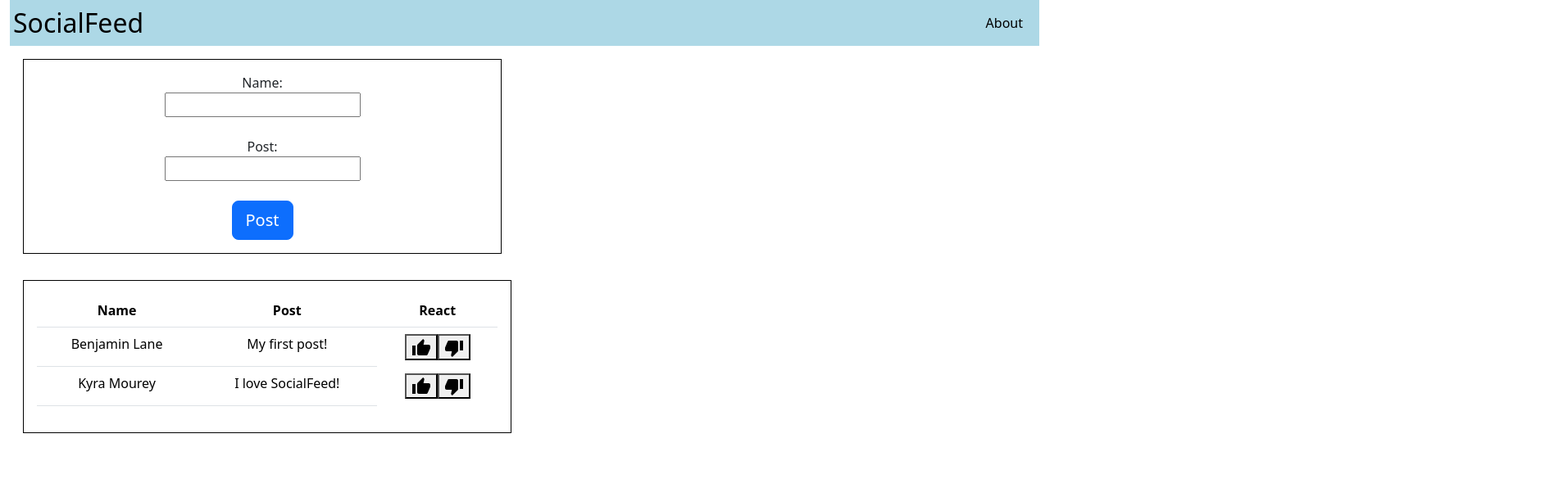
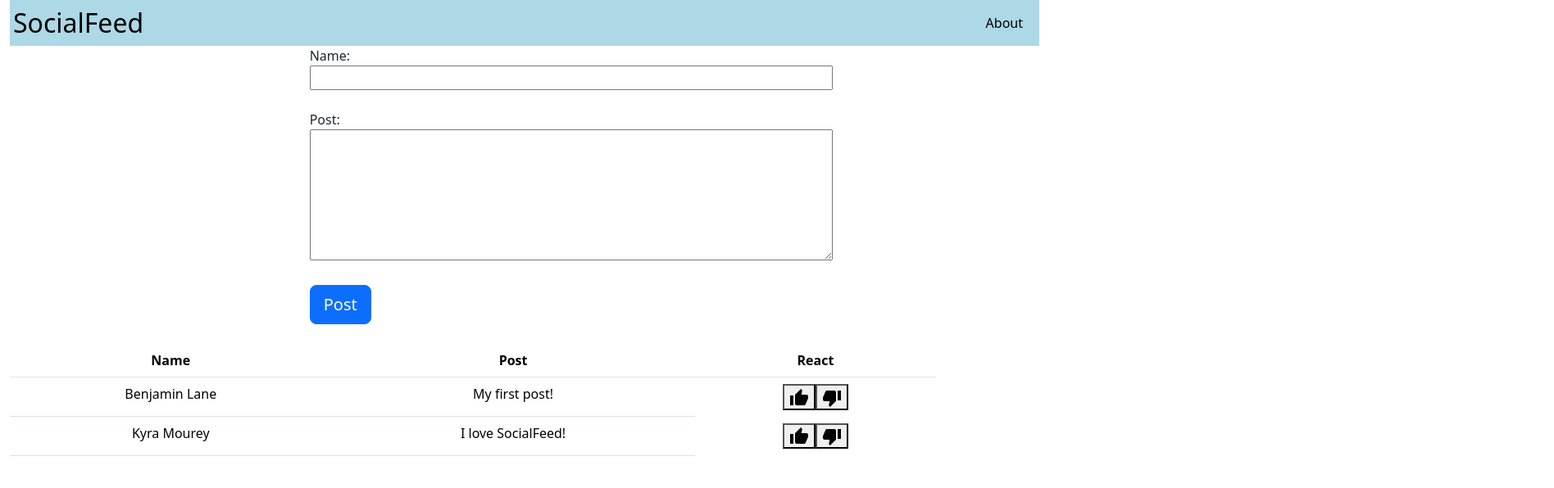
Before and after one commit to Benjameslane/Social_Feed1, a React (Create React App) app: page / in a window 1280 px wide. Shown: the top 596 px of the page at 82% size, 1896 px wide, since content can reach past the window. Built offline with nearby package versions, Linux system fonts and the light colour scheme.

Commit message:
Added CSS to the Post Box

```diff
--- a/public/index.html
+++ b/public/index.html
@@ -24,10 +24,14 @@
       work correctly both with client-side routing and a non-root public URL.
       Learn how to configure a non-root public URL by running `npm run build`.
     -->
-    <title>React App</title>
+    <title>CSS Grid</title>
   </head>
   <body>
-    <noscript>You need to enable JavaScript to run this app.</noscript>
+   <div class="container">
+    <!-- <div class="item item-1">1</div> -->
+    <!-- <div class="item item-2">2</div> -->
+    <!-- <div class="item item-3">3</div> -->
+   </div>
     <div id="root"></div>
     <!--
       This HTML file is a template.
--- a/src/App.js
+++ b/src/App.js
@@ -1,7 +1,7 @@
 import React, { useState } from 'react';
 import NavBar from './Components/NavBar/NavBar'
 import PostList from './Components/PostList/PostList'
-import Post from './Components/Post'
+import Post from './Components/Post/Post'
 
 
 
@@ -19,30 +19,22 @@ function addNewPost(entry){
 
   return (
     <div className='container-fluid'>
-      <div className='row'>
+
       <div className='col-md-12'>
       <NavBar />
         </div>
+        <section className='main-container'>
 
-        <div className='col-md-6'>
-        <div className='border-box'>
+              <div className='post-container'>
+                <Post addNewPostProperty={addNewPost}/>
+                <br></br>
+                <PostList parentEntries={entries} />
+              </div>
 
-        <Post addNewPostProperty={addNewPost}/>
-        </div>
-        </div>
-      </div>
-      <div className='col-md-6'>
-      <div className='border-box'>
-      <PostList parentEntries={entries} />
+        </section>
 
-
-      </div>
 </div>
 
-
-
-
-  </div>
 
   );
 
--- /dev/null
+++ b/src/Components/Post/Post.css
@@ -0,0 +1,26 @@
+.postbox{
+    width:100%;
+    height:10rem;
+
+}
+.namebox{
+    width: 100%;
+}
+
+.mainbox{
+    width: 200%;
+    padding-right: 10rem;
+    margin-right: 0rem;
+
+}
+
+.main-container{
+    width: 150%;
+    flex-direction: row;
+}
+
+.post-container{
+    display: flex;
+    flex-direction: column;
+    align-items: center;
+}
--- a/src/Components/Post.jsx
+++ b/src/Components/Post/Post.jsx
@@ -1,4 +1,5 @@
 import React, { useState } from 'react';
+import './Post.css';
 
 
 const Post = (props) => {
@@ -18,15 +19,15 @@ const Post = (props) => {
 
     return (
         <form onSubmit={handleSubmit}>
-            <div className='postbox'>
+            <div className='mainbox'>
             <label>Name:  </label>
             <br></br>
-            <input type='text'value={Name} onChange={(event) => setName(event.target.value)}/>
+            <input className='namebox' type='text'value={Name} onChange={(event) => setName(event.target.value)}/>
             <br></br>
             <br></br>
             <label>Post:   </label>
             <br></br>
-            <input type='text' value={Post} onChange={(event) => setPost(event.target.value)}/>
+            <textarea className='postbox' type='text' value={Post} onChange={(event) => setPost(event.target.value)}/>
             <br></br>
             <br></br>
             <input class="btn btn-primary btn-lg" type="submit" value="Post"/>
--- a/src/styles.css
+++ b/src/styles.css
@@ -47,11 +47,12 @@ body {
 .table{
     text-align: center;
 
+
+
 }
-
-.postbox{
-    text-align: center;
-    align-items: center;
+.post-container {
+    width: 60%;
+    justify-content: center;
 }
 
 
```
Also changed, not shown: src/Components/CreatePostForm.jsx (deleted).
